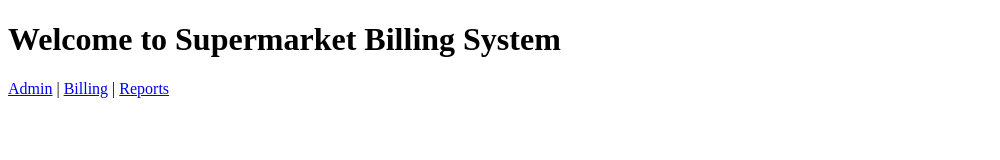
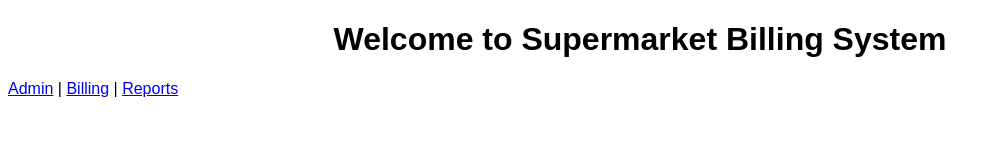
Before and after one commit to SuryaPraksh18/super_market, a plain HTML site: page index.html in a window 1280 px wide. Shown: the whole page, without its empty margins (0-1000 px from the left). Drawn offline with Linux system fonts and the light colour scheme; files that its build step writes are made by us from their sources; the site is published under a folder, as on GitHub Pages, so addresses that start at the root find nothing.

Commit message:
Update index.html

```diff
--- a/index.html
+++ b/index.html
@@ -4,7 +4,7 @@
     <meta charset="UTF-8">
     <meta name="viewport" content="width=device-width, initial-scale=1.0">
     <title>Supermarket Billing System</title>
-    <link rel="stylesheet" href="/static/css/styles.css">
+    <link rel="stylesheet" href="styles.css">
 </head>
 <body>
     <h1>Welcome to Supermarket Billing System</h1>
```
